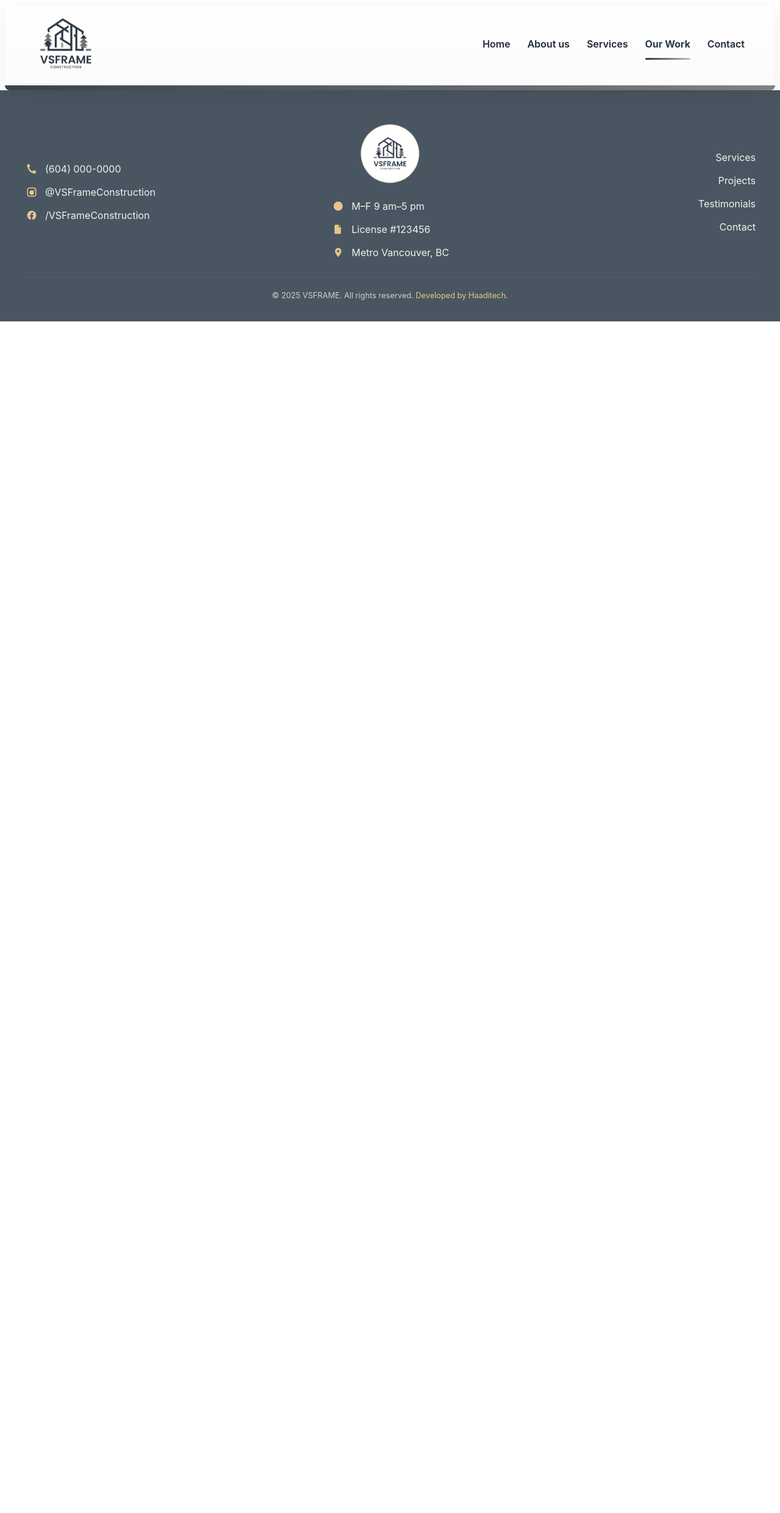
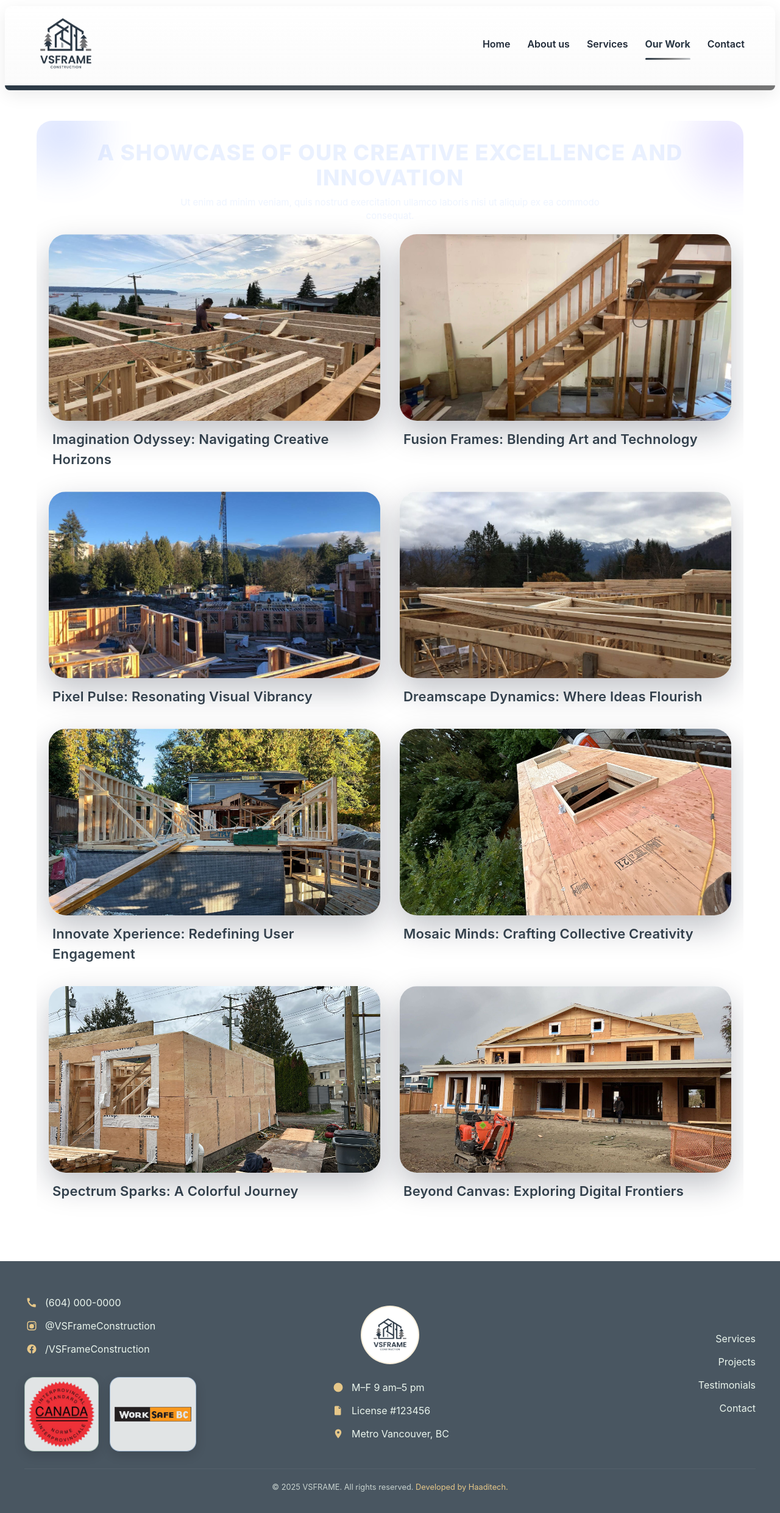
Before and after one commit to erramesh000/vsframe, a Next.js app: page /insight in a window 1280 px wide. Shown: the whole page at 61% size. Before the commit the page ends 800 px from the top, so only its background shows below. Built offline with nearby package versions, Linux system fonts and the light colour scheme.

Commit message:
updated our work page

```diff
--- a/src/app/contact/index.css
+++ b/src/app/contact/index.css
@@ -39,6 +39,80 @@
     filter: blur(36px) saturate(110%);
     animation: floatSlow 12s ease-in-out infinite;
     opacity: 0.9;
+}
+
+/* Brand logos strip */
+.contact-logos {
+    display: flex;
+    justify-content: center;
+    align-items: center;
+    gap: 24px;
+    margin-top: 18px;
+}
+
+.brand-logo {
+    border-radius: 16px;
+    filter: drop-shadow(0 12px 20px rgba(8, 20, 10, 0.18));
+    transition: transform .36s cubic-bezier(.2, .9, .3, 1), filter .28s ease;
+    animation: logoFloat 5.6s ease-in-out infinite, logoGlow 4.2s ease-in-out infinite;
+}
+
+.brand-logo:hover {
+    transform: translateY(-6px) scale(1.04);
+    filter: drop-shadow(0 18px 34px rgba(8, 20, 10, 0.26));
+}
+
+.brand-logo--ca {
+    box-shadow: inset 0 0 0 1px rgba(56, 189, 248, 0.18);
+}
+
+.brand-logo--work {
+    box-shadow: inset 0 0 0 1px rgba(34, 197, 94, 0.18);
+}
+
+@keyframes logoFloat {
+    0% {
+        transform: translateY(0)
+    }
+
+    50% {
+        transform: translateY(-5px)
+    }
+
+    100% {
+        transform: translateY(0)
+    }
+}
+
+@keyframes logoGlow {
+
+    0%,
+    100% {
+        opacity: .95
+    }
+
+    50% {
+        opacity: 1
+    }
+}
+
+@media (max-width: 640px) {
+    .contact-logos {
+        gap: 12px;
+    }
+
+    .brand-logo {
+        width: 96px;
+        height: 96px;
+    }
+}
+
+/* Respect reduced motion */
+@media (prefers-reduced-motion: reduce) {
+    .brand-logo {
+        animation: none !important;
+        transition: none !important;
+    }
 }
 
 /* layout: use flexible aside width and clamp to avoid overflow */
--- a/src/app/contact/index.js
+++ b/src/app/contact/index.js
@@ -134,6 +134,12 @@ export default function Contact() {
                     {/* <strong>Thanks — we received your message</strong>
                     <span>We’ll get back to you within 2 business days.</span> */}
                 </div>
+
+                {/* Brand logos strip */}
+                <div className="contact-logos" aria-hidden="true">
+                    <Image src="/images/VSFRAMECA.png" alt="VSFRAME CA" width={120} height={120} className="brand-logo brand-logo--ca" />
+                    <Image src="/images/VSFRAMEwork.png" alt="VSFRAME Work" width={140} height={140} className="brand-logo brand-logo--work" />
+                </div>
             </main>
         </div>
     );
--- a/src/app/footer/index.css
+++ b/src/app/footer/index.css
@@ -400,6 +400,77 @@
     background-color: white;
 }
 
+/* Certification / partner logos */
+.fc-logos {
+    margin-top: 20px;
+    display: flex;
+    gap: 18px;
+    flex-wrap: wrap;
+}
+
+.fc-logo-wrap {
+    background: #ffffffd6;
+    border: 1px solid rgba(0, 0, 0, 0.08);
+    border-radius: 16px;
+    /* padding: 14px 22px; */
+    box-shadow: 0 6px 18px rgba(0, 0, 0, 0.14);
+    display: flex;
+    align-items: center;
+    justify-content: center;
+    position: relative;
+    transition: box-shadow .28s ease, transform .28s ease;
+}
+
+.fc-logo-wrapbc {
+    background: #ffffffd6;
+    border: 1px solid rgba(0, 0, 0, 0.08);
+    border-radius: 16px;
+    /* padding: 14px 22px; */
+    box-shadow: 0 6px 18px rgba(0, 0, 0, 0.14);
+    display: flex;
+    align-items: center;
+    justify-content: center;
+    position: relative;
+    transition: box-shadow .28s ease, transform .28s ease;
+}
+
+.fc-logo-wrap--ca {
+    border-color: rgba(45, 106, 79, 0.35);
+}
+
+.fc-logo-wrap--work {
+    border-color: rgba(29, 95, 163, 0.35);
+}
+
+.fc-logo-img {
+    /* max-height: 72px;
+    width: auto;
+    height: auto;
+    object-fit: contain;
+    display: block; */
+}
+
+.fc-logo-wrap:hover {
+    box-shadow: 0 10px 24px rgba(0, 0, 0, 0.18);
+    transform: translateY(-4px);
+}
+
+@media (max-width: 980px) {
+    .fc-logos {
+        justify-content: center;
+    }
+}
+
+@media (max-width: 640px) {
+    .fc-logo-wrap {
+        padding: 12px 18px;
+    }
+
+    .fc-logo-img {
+        max-height: 60px;
+    }
+}
+
 .fc-badge-img {
     width: 64px;
     height: 64px;
--- a/src/app/footer/index.js
+++ b/src/app/footer/index.js
@@ -4,6 +4,8 @@ import React from "react";
 import Link from "next/link";
 import Image from "next/image";
 import greennew from "../images/VSFRAME.png";
+import vsFrameCa from "../images/VSFRAMECA.png";
+import vsFrameWork from "../images/VSFRAMEwork.png";
 import "./index.css";
 
 const currentYear = new Date().getFullYear();
@@ -37,6 +39,15 @@ export default function Footer() {
                             <a href="https://facebook.com/VSFrameConstruction" className="fc-link" target="_blank" rel="noreferrer">/VSFrameConstruction</a>
                         </li>
                     </ul>
+                    {/* Additional brand / certification logos */}
+                    <div className="fc-logos" aria-hidden="true">
+                        <div className="fc-logo-wrap fc-logo-wrap--ca">
+                            <Image src={vsFrameCa} alt="VSFRAME Canada mark" width={120} height={120} className="fc-logo-img" />
+                        </div>
+                        <div className="fc-logo-wrapbc fc-logo-wrap--work">
+                            <Image src={vsFrameWork} alt="WorkSafe BC mark" width={140} height={80} className="fc-logo-img" />
+                        </div>
+                    </div>
                 </div>
 
                 {/* Center: Badge + meta */}
@@ -44,6 +55,7 @@ export default function Footer() {
                     <div className="fc-badge" aria-hidden="true">
                         <Image src={greennew} alt="VSFRAME logo" width={80} height={80} className="fc-badge-img" priority />
                     </div>
+
                     <ul className="fc-list fc-center-list">
                         <li>
                             <span className="fc-ico" aria-hidden="true">
--- a/src/app/insight/index.css
+++ b/src/app/insight/index.css
@@ -7,6 +7,107 @@
     padding: 24px 20px;
     color: #153b24;
     font-family: var(--app-font, system-ui, -apple-system, "Segoe UI", Roboto, "Helvetica Neue", Arial);
+}
+
+/* New image gallery (two-up) */
+.ig-page {
+    margin: 60px;
+    padding: 32px 20px 34px;
+    background: #ffffff;
+    border-radius: 25px;
+    position: relative;
+    overflow: hidden;
+}
+
+/* decorative orb-like glows in the corners */
+.ig-page::before,
+.ig-page::after {
+    content: "";
+    position: absolute;
+    width: 200px;
+    height: 200px;
+    border-radius: 50%;
+    filter: blur(18px) saturate(120%);
+    opacity: 0.22;
+    pointer-events: none;
+}
+
+.ig-page::before {
+    top: -60px;
+    left: -40px;
+    background: radial-gradient(circle at 40% 40%, #5a7cff, transparent 60%);
+}
+
+.ig-page::after {
+    top: -40px;
+    right: -60px;
+    background: radial-gradient(circle at 60% 40%, #7b6bff, transparent 60%);
+}
+
+.ig-inner {
+    width: 100%;
+}
+
+.ig-grid {
+    display: grid;
+    grid-template-columns: 1fr 1fr;
+    gap: clamp(16px, 2.8vw, 32px);
+    align-items: start;
+}
+
+.ig-card {
+    margin: 0;
+}
+
+.ig-media {
+    position: relative;
+    width: 100%;
+    aspect-ratio: 16/9;
+    border-radius: 28px;
+    overflow: hidden;
+    background: #f7f9fb;
+    box-shadow: 0 20px 50px rgba(10, 18, 40, 0.25), inset 0 0 0 1px rgba(255, 255, 255, 0.5);
+}
+
+.ig-img {
+    object-fit: cover;
+}
+
+.ig-caption {
+    margin: 14px 6px 4px;
+    color: #36444f;
+    font-weight: 600;
+    font-size: clamp(16px, 2vw, 22px);
+    letter-spacing: 0.2px;
+}
+
+/* header */
+.ig-header {
+    text-align: center;
+    margin-bottom: 18px;
+}
+
+.ig-title {
+    margin: 0 0 8px;
+    color: #eaf1ff;
+    font-weight: 800;
+    text-transform: uppercase;
+    letter-spacing: 1.2px;
+    line-height: 1.15;
+    font-size: clamp(22px, 4.6vw, 36px);
+}
+
+.ig-sub {
+    margin: 0 auto;
+    max-width: 760px;
+    color: rgba(233, 241, 255, 0.76);
+    font-size: clamp(13px, 1.6vw, 15px);
+}
+
+@media (max-width: 900px) {
+    .ig-grid {
+        grid-template-columns: 1fr;
+    }
 }
 
 /* header */
--- a/src/app/insight/index.js
+++ b/src/app/insight/index.js
@@ -1,18 +1,78 @@
 "use client";
 
-import React, { useEffect, useRef } from "react";
+import React from "react";
 import Image from "next/image";
 import "./index.css";
-import greennew from "../images/VSFRAME.png"; // decorative - can be used in cards
-
-
 
 export default function Insight() {
-    const rootRef = useRef(null);
-
-
+    const items = [
+        {
+            src: "/images/vsframe-3.jpg",
+            alt: "Isometric mini-house concept with floating elements",
+            caption: "Imagination Odyssey: Navigating Creative Horizons",
+        },
+        {
+            src: "/images/vsframe-4.jpg",
+            alt: "Sleek phone screen mockup with soft gradients",
+            caption: "Fusion Frames: Blending Art and Technology",
+        },
+        {
+            src: "/images/vsframe-5.jpg",
+            alt: "Person in VR headset with particles and teal background",
+            caption: "Pixel Pulse: Resonating Visual Vibrancy",
+        },
+        {
+            src: "/images/vsframe-1.jpg",
+            alt: "Abstract bubbles composition in soft blue and purple",
+            caption: "Dreamscape Dynamics: Where Ideas Flourish",
+        },
+        {
+            src: "/images/vsframe-6.jpg",
+            alt: "Mobile UX mockup with charts and cards",
+            caption: "Innovate Xperience: Redefining User Engagement",
+        },
+        {
+            src: "/images/vsframe-7.jpg",
+            alt: "Profile of woman with yellow sculptural paper",
+            caption: "Mosaic Minds: Crafting Collective Creativity",
+        },
+        {
+            src: "/images/vsframe-2.jpg",
+            alt: "Portrait with sculptural white fabric against dark background",
+            caption: "Spectrum Sparks: A Colorful Journey",
+        },
+        {
+            src: "/images/vsframe-8.jpg",
+            alt: "Abstract composition of circular forms and device edges",
+            caption: "Beyond Canvas: Exploring Digital Frontiers",
+        },
+    ];
 
     return (
-        <></>
+        <section className="ig-page" aria-label="Featured case studies">
+            <div className="ig-inner">
+                <header className="ig-header">
+                    <h2 className="ig-title">A Showcase of Our Creative Excellence and Innovation</h2>
+                    <p className="ig-sub">Ut enim ad minim veniam, quis nostrud exercitation ullamco laboris nisi ut aliquip ex ea commodo consequat.</p>
+                </header>
+                <div className="ig-grid">
+                    {items.map((item, i) => (
+                        <figure key={i} className="ig-card">
+                            <div className="ig-media">
+                                <Image
+                                    src={item.src}
+                                    alt={item.alt}
+                                    fill
+                                    sizes="(max-width: 900px) 100vw, 50vw"
+                                    className="ig-img"
+                                    priority={i < 2}
+                                />
+                            </div>
+                            <figcaption className="ig-caption">{item.caption}</figcaption>
+                        </figure>
+                    ))}
+                </div>
+            </div>
+        </section>
     );
 }
```
Also changed, not shown: public/images/VSFRAMECA.png (added), public/images/VSFRAMEwork.png (added).
